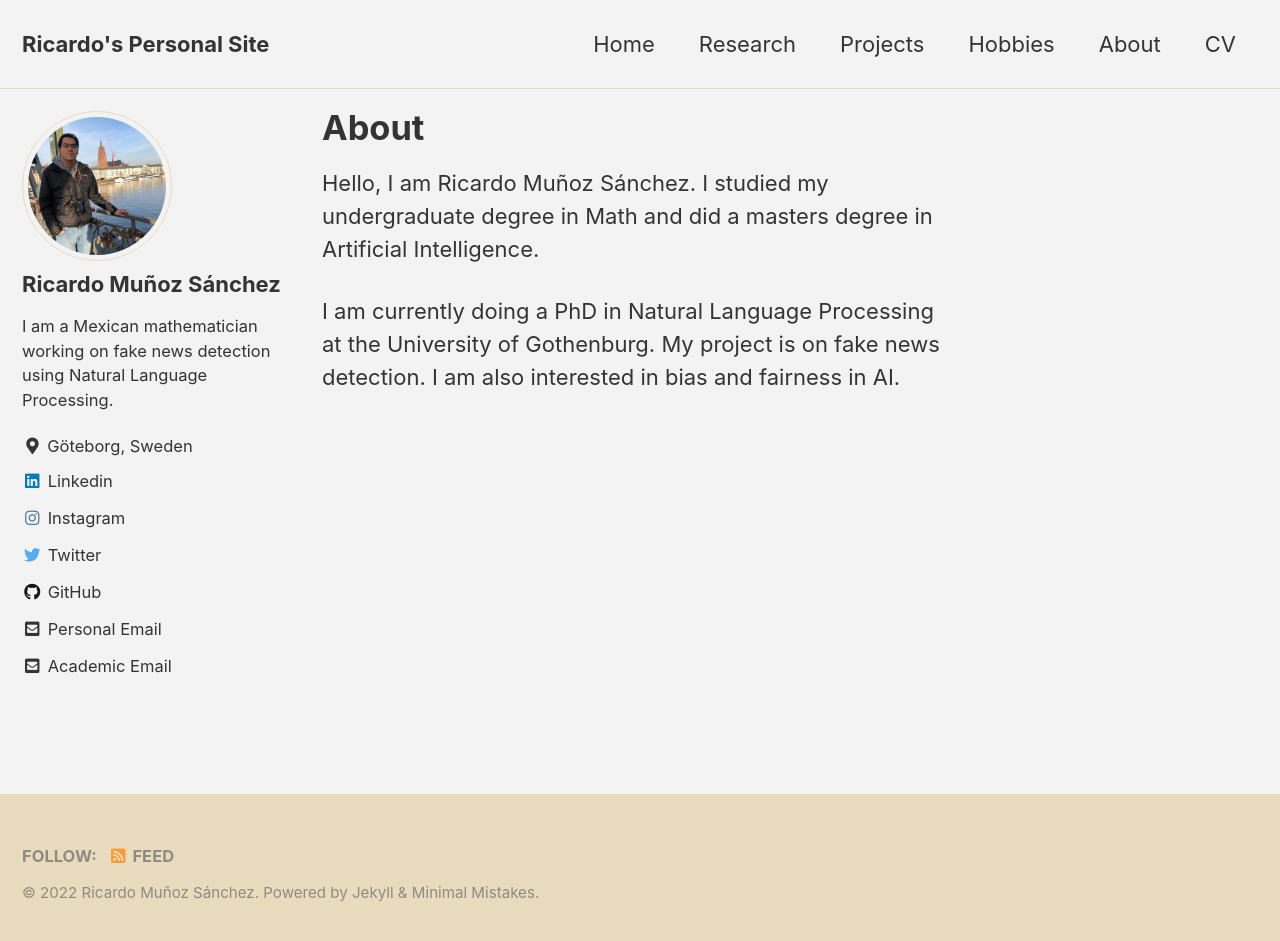
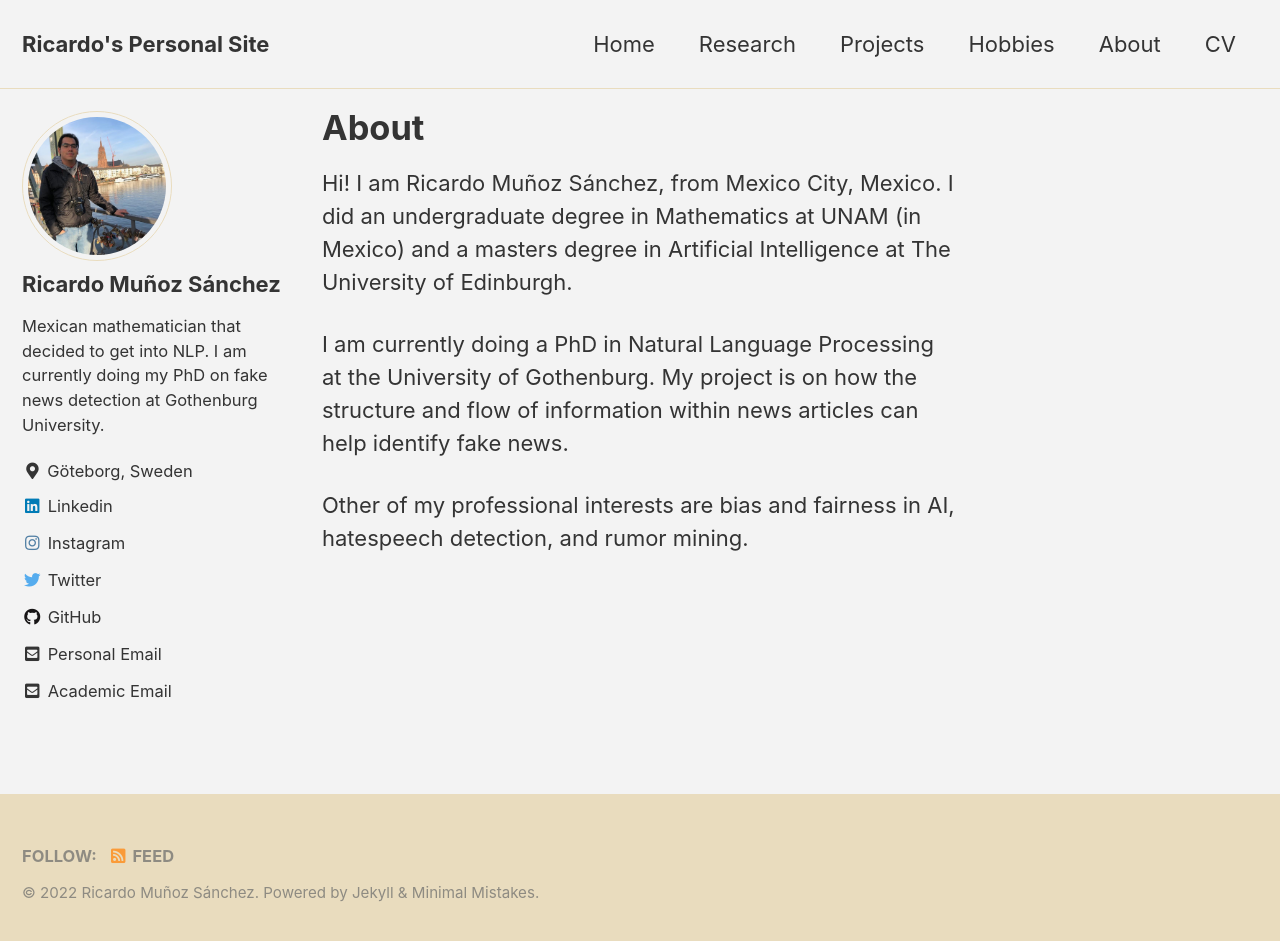
Before and after one commit to rimusa/rimusa.github.io, a Jekyll site: the page built from docs/_pages/about.md, in a window 1280 px wide and 949 px high. Shown: the top 941 px of the window. Built offline with Jekyll 4.4.1, drawn with Linux system fonts in a browser that asks for light colours; cached includes are drawn as plain includes.

Commit message:
Updated "About Me" + minor corrections

```diff
--- a/docs/_config.yml
+++ b/docs/_config.yml
@@ -100,7 +100,8 @@ analytics:
 author:
   name             : *name_var
   avatar           : "/assets/images/picture.jpg"
-  bio              : "I am a Mexican mathematician working on fake news detection using Natural Language Processing."
+  #bio              : "I am a Mexican mathematician working on fake news detection using Natural Language Processing."
+  bio              : "Mexican mathematician that decided to get into NLP. I am currently doing my PhD on fake news detection at Gothenburg University."
   #bio              : "I am an **amazing** person."
   location         : "Göteborg, Sweden"
   email            :
--- a/docs/_pages/about.md
+++ b/docs/_pages/about.md
@@ -5,7 +5,10 @@ permalink: /about/
 author_profile: true
 ---
 
-Hello, I am Ricardo Muñoz Sánchez. I studied my undergraduate degree in Math and did a masters degree in Artificial Intelligence.
+Hi! I am Ricardo Muñoz Sánchez, from Mexico City, Mexico.
+I did an undergraduate degree in Mathematics at UNAM (in Mexico) and a masters degree in Artificial Intelligence at The University of Edinburgh.
 
 I am currently doing a PhD in Natural Language Processing at the University of Gothenburg.
-My project is on fake news detection. I am also interested in bias and fairness in AI.
+My project is on how the structure and flow of information within news articles can help identify fake news.
+
+Other of my professional interests are bias and fairness in AI, hatespeech detection, and rumor mining.
```
Also changed, not shown: docs/_pages/projects.md (+1 -1 lines), docs/_pages/reduce.md (+2 -2 lines).
